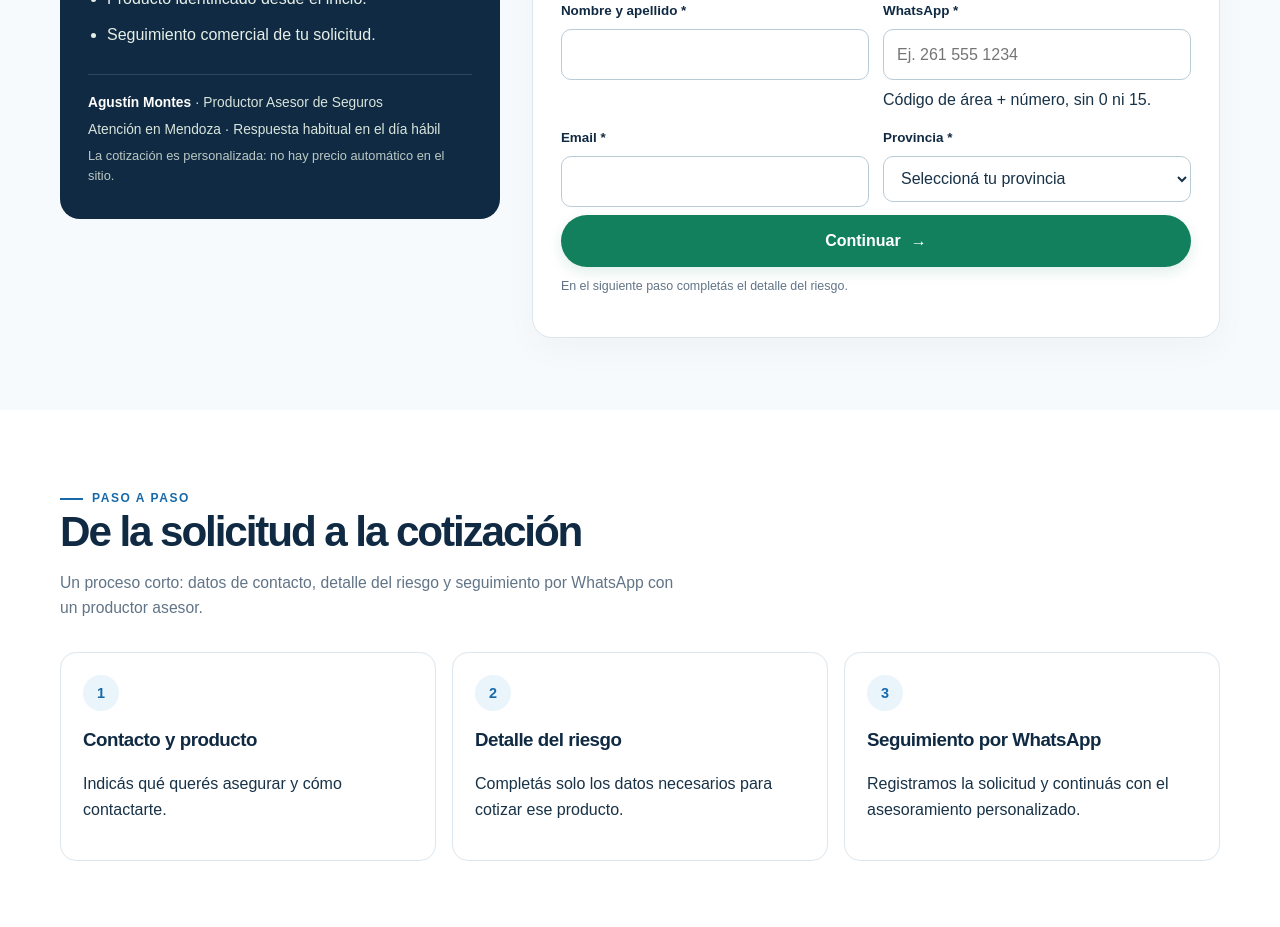
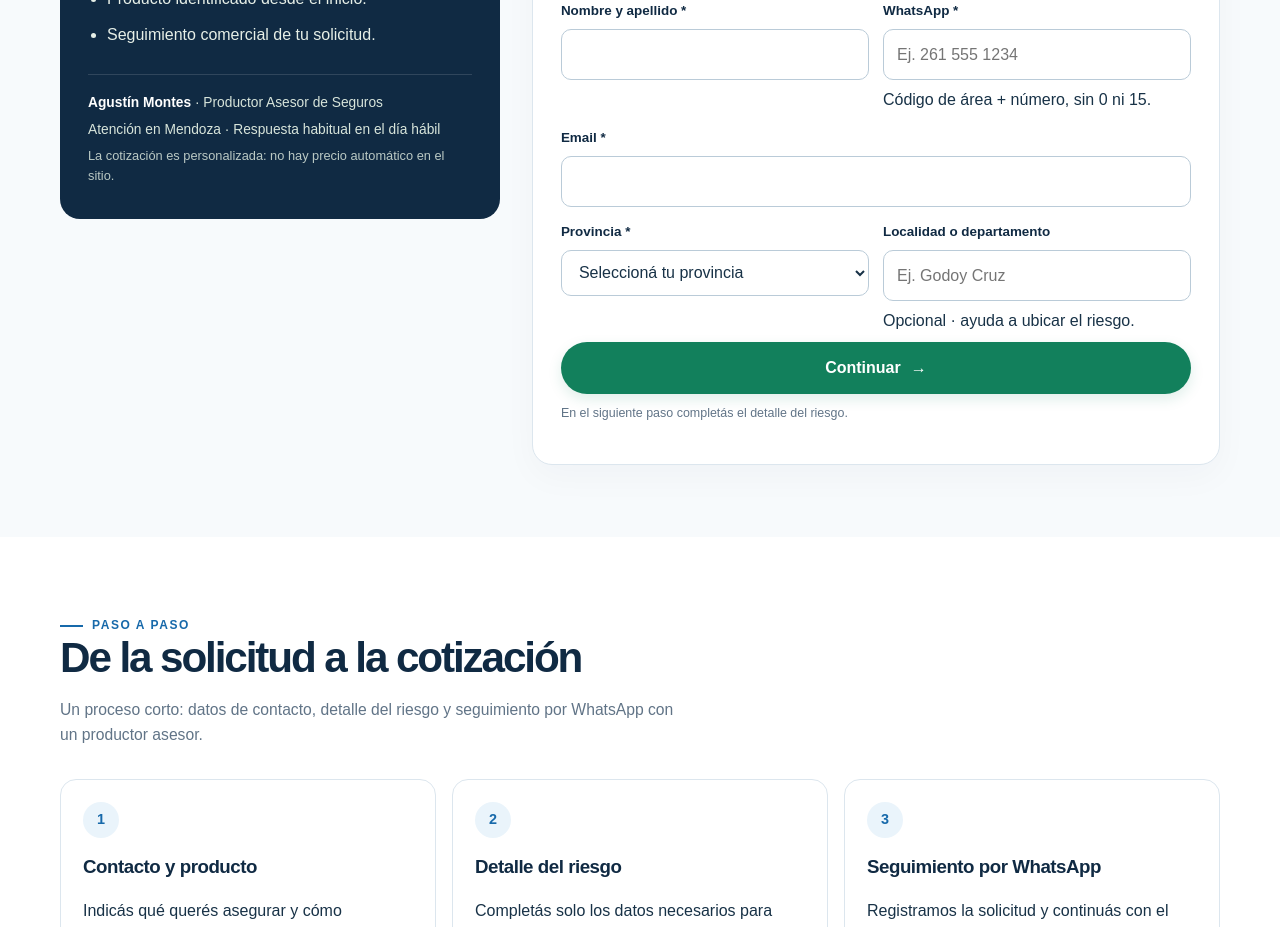
Before and after one commit to popnegro/cotizatuseguro, a Next.js app: page / in a window 1280 px wide. Shown: the part 2620-3547 px from the top of the page. Built offline with nearby package versions, Linux system fonts and the light colour scheme.

Commit message:
feat(form): add optional locality beside province

```diff
--- a/app/page.tsx
+++ b/app/page.tsx
@@ -4,7 +4,7 @@ import { FormEvent, useEffect, useState } from "react";
 
 type Product = "auto" | "moto" | "hogar" | "consorcio" | "bicicletas" | "caucion_alquiler";
 type FormState = {
-  name: string; email: string; phone: string; province: string; product: Product;
+  name: string; email: string; phone: string; province: string; city: string; product: Product;
   make: string; model: string; year: string; homeSqm: string; location: string; occupancy: string;
   constructionMaterial: string; activity: string; wheelSize: string; bikeMaterial: string;
   insuredAmount: string; monthlyRent: string; contractDuration: string; privacyAccepted: boolean;
@@ -35,7 +35,7 @@ const provinces = [
   "Santiago del Estero", "Tierra del Fuego", "Tucumán"
 ];
 const initialForm: FormState = {
-  name: "", email: "", phone: "", province: "", product: "auto", make: "", model: "", year: "",
+  name: "", email: "", phone: "", province: "", city: "", product: "auto", make: "", model: "", year: "",
   homeSqm: "", location: "", occupancy: "", constructionMaterial: "", activity: "", wheelSize: "",
   bikeMaterial: "", insuredAmount: "", monthlyRent: "", contractDuration: "", privacyAccepted: false
 };
@@ -209,8 +209,7 @@ export default function Home() {
         method: "POST", headers: { "Content-Type": "application/json" },
         body: JSON.stringify({
           website: typeof honeypot === "string" ? honeypot : "",
-          name: form.name, email: form.email, phone: form.phone, province: form.province,
-          city: form.product === "hogar" || form.product === "consorcio" ? form.location : "",
+          name: form.name, email: form.email, phone: form.phone, province: form.province, city: form.city.trim(),
           product: form.product,
           details: form.product === "auto" || form.product === "moto"
             ? { make: form.make, model: form.model, year: form.year }
@@ -286,6 +285,7 @@ export default function Home() {
         `WhatsApp: ${form.phone.trim()}`,
         `Email: ${form.email.trim()}`,
         `Provincia: ${form.province.trim()}`,
+        ...(form.city.trim() ? [`Localidad o departamento: ${form.city.trim()}`] : []),
         ...(detailLines.length ? ["", "DETALLES DEL RIESGO", ...detailLines] : [])
       ];
       const message = encodeURIComponent(messageLines.join("\n"));
@@ -408,7 +408,7 @@ export default function Home() {
                   <span className="field-hint" id="phone-hint">Código de área + número, sin 0 ni 15.</span>
                   {fieldErrors.phone && <span className="field-error" id="err-phone">{fieldErrors.phone}</span>}
                 </div>
-                <div className={"field" + (fieldErrors.email ? " has-error" : "")}>
+                <div className={"field field-full" + (fieldErrors.email ? " has-error" : "")}>
                   <label htmlFor="email">Email *</label>
                   <input id="email" name="email" type="email" autoComplete="email" maxLength={254} value={form.email} onChange={(e) => { setForm({ ...form, email: e.target.value }); setFieldErrors((prev) => { const n = { ...prev }; delete n.email; return n; }); }} aria-invalid={!!fieldErrors.email} aria-describedby={fieldErrors.email ? "err-email" : undefined} />
                   {fieldErrors.email && <span className="field-error" id="err-email">{fieldErrors.email}</span>}
@@ -421,13 +421,18 @@ export default function Home() {
                   </select>
                   {fieldErrors.province && <span className="field-error" id="err-province">{fieldErrors.province}</span>}
                 </div>
+                <div className="field">
+                  <label htmlFor="city">Localidad o departamento</label>
+                  <input id="city" name="city" autoComplete="address-level2" maxLength={100} placeholder="Ej. Godoy Cruz" value={form.city} onChange={(e) => setForm({ ...form, city: e.target.value })} aria-describedby="city-hint" />
+                  <span className="field-hint" id="city-hint">Opcional · ayuda a ubicar el riesgo.</span>
+                </div>
               </div>
               )}
 
               {formStep === 2 && (
               <div className="form-grid">
                 <div className="field field-full form-step-summary">
-                  <p><strong>{products.find((p) => p.id === form.product)?.title}</strong> · {form.name} · {form.province}</p>
+                  <p><strong>{products.find((p) => p.id === form.product)?.title}</strong> · {form.name} · {[form.city, form.province].filter(Boolean).join(", ")}</p>
                   <button type="button" className="link-button" onClick={() => setFormStep(1)}>Editar contacto</button>
                 </div>
                 {(form.product === "auto" || form.product === "moto") && <>
```
